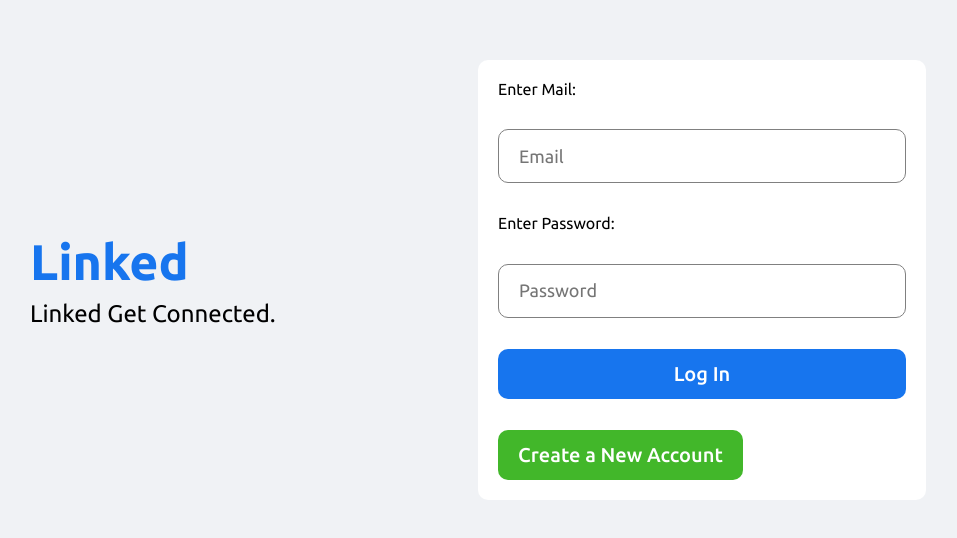
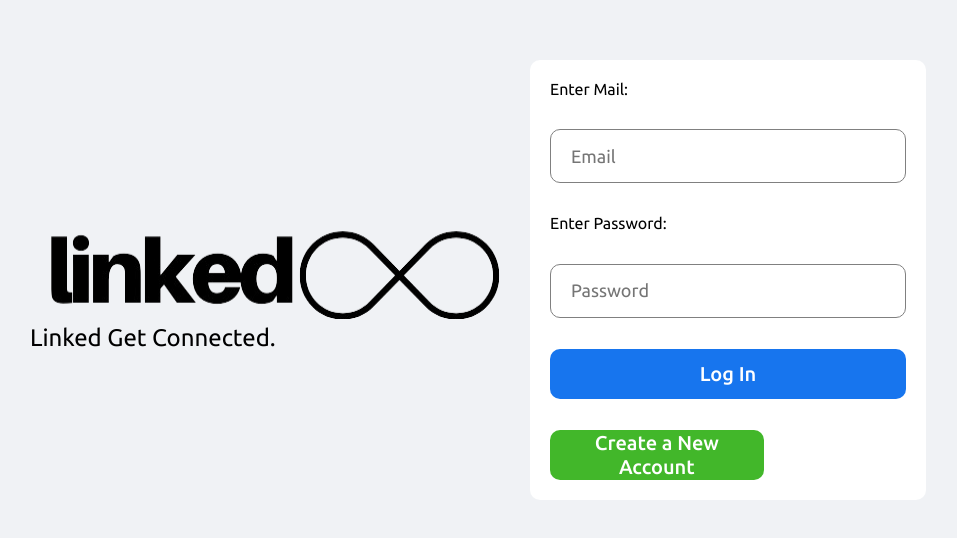
Before and after one commit to ShivanshKumar760/Connect, a React (Vite) app in the folder client/: page /login in a window 1280 px wide. Shown: the part 120-658 px from the top of the page, without its empty margins (162-1119 px from the left). Built offline with nearby package versions, Linux system fonts and the light colour scheme.

Commit message:
Register page and login page logo fixed

```diff
--- a/client/src/pages/login/Login.jsx
+++ b/client/src/pages/login/Login.jsx
@@ -4,6 +4,8 @@ import "./login.css";
 import { AuthContext } from "../../context/AuthContext";
 import { CircularProgress } from "@material-ui/core";
 import {Link} from "react-router-dom";
+
+import logo from "../../images/logoLight.png"
 export default function Login() {
   const email=useRef();
   const password=useRef();
@@ -20,7 +22,8 @@ export default function Login() {
     <div className="login">
       <div className="loginWrapper">
         <div className="loginLeft">
-          <h3 className="loginLogo">Linked</h3>
+          {/* <h3 className="loginLogo">Linked</h3> */}
+          <img src={logo} alt="loginPage-logo" className="loginPageLogo"/>
           <span className="loginDesc">
             Linked Get Connected.
           </span>
--- a/client/src/pages/login/login.css
+++ b/client/src/pages/login/login.css
@@ -82,3 +82,8 @@
     font-weight: 500;
     cursor: pointer;
 }
+
+.loginPageLogo{
+  width: 500px;
+  height: 100px;
+}
--- a/client/src/pages/register/Register.jsx
+++ b/client/src/pages/register/Register.jsx
@@ -58,7 +58,7 @@ export default function Register() {
     <div className="login">
       <div className="loginWrapper">
         <div className="loginLeft">
-          <img src={logo} alt="website-logo"/>
+          <img  className="registerPageLogo" src={logo} alt="website-logo"/>
           <span className="loginDesc">
             Connect with friends and the world around you on Linked.
           </span>
--- a/client/src/pages/register/register.css
+++ b/client/src/pages/register/register.css
@@ -82,3 +82,8 @@
     font-weight: 500;
     cursor: pointer;
 }
+
+.registerPageLogo{
+  width: 500px;
+  height: 100px;
+}
```
